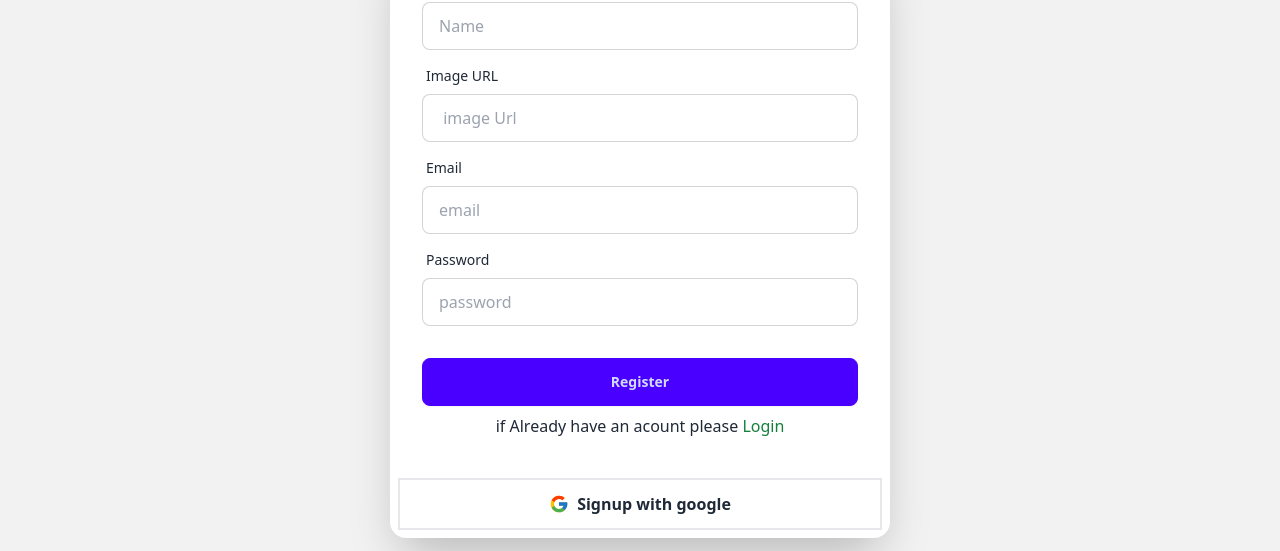
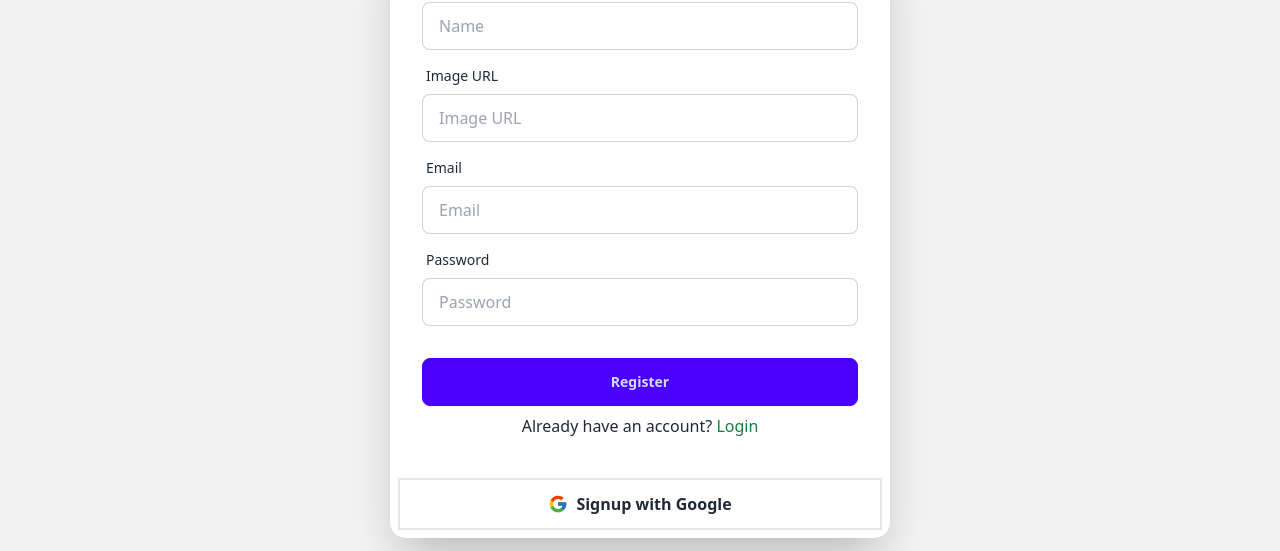
Before and after one commit to tushar54/get-your-service, a React (Vite) app: page /register in a window 1280 px wide. Shown: the part 258-809 px from the top of the page. Built offline with nearby package versions, Linux system fonts and the light colour scheme; no server answers.

Commit message:
i have  replaced fetch by axios

```diff
--- a/src/AllComponent/ServiceBookingModal.jsx
+++ b/src/AllComponent/ServiceBookingModal.jsx
@@ -1,4 +1,5 @@
 import React, { useState } from "react";
+import axios from "axios";
 
 const ServiceBookingModal = ({
   serviceId,
@@ -11,7 +12,6 @@ const ServiceBookingModal = ({
   price,
   onClose,
 }) => {
-    console.log(providerEmail,currentUserEmail)
   const [serviceDate, setServiceDate] = useState("");
   const [specialInstructions, setSpecialInstructions] = useState("");
 
@@ -29,21 +29,23 @@ const ServiceBookingModal = ({
       price,
       serviceStatus: "pending",
     };
- if(providerEmail===currentUserEmail)
- {
-    return console.log("same user")
- }
+
+    if (providerEmail === currentUserEmail) {
+      return console.log("Provider and user cannot be the same.");
+    }
 
     try {
-      const response = await fetch("http://localhost:3000/service/bookings", {
-        method: "POST",
-        headers: {
-          "Content-Type": "application/json",
-        },
-        body: JSON.stringify(bookingData),
-      });
+      const response = await axios.post(
+        "http://localhost:3000/service/bookings",
+        bookingData,
+        {
+          headers: {
+            "Content-Type": "application/json",
+          },
+        }
+      );
 
-      if (response.ok) {
+      if (response.status === 200) {
         alert("Booking successful!");
         onClose(); // Close the modal
       } else {
@@ -56,7 +58,7 @@ const ServiceBookingModal = ({
   };
 
   return (
-    <div className=" fixed inset-0 z-[10000]  bg-gray-800 bg-opacity-75 flex justify-center overflow-y-auto items-center">
+    <div className="fixed inset-0 z-[10000] bg-gray-800 bg-opacity-75 flex justify-center overflow-y-auto items-center">
       <div className="bg-white p-6 rounded-lg shadow-lg w-full md:w-2/3 lg:w-10/12 max-h-[90vh]">
         <h2 className="text-2xl font-bold mb-4">Book Service</h2>
         <form className="grid grid-cols-3">
@@ -78,14 +80,6 @@ const ServiceBookingModal = ({
               className="input input-bordered w-full"
             />
           </div>
-          {/* <div className="mb-2">
-            <label className="block font-medium">Service Image</label>
-            <img
-              src={serviceImage}
-              alt={serviceName}
-              className="rounded w-full"
-            />
-          </div> */}
           <div className="mb-2">
             <label className="block font-medium">Provider Email</label>
             <input
--- a/src/AllRoute/Register.jsx
+++ b/src/AllRoute/Register.jsx
@@ -2,91 +2,57 @@ import { useContext, useState } from "react";
 import { Link, useNavigate } from "react-router-dom";
 import { FcGoogle } from "react-icons/fc";
 import { Context } from "../AllContext/Authcontext";
+import { updateProfile } from "firebase/auth";
 
 const Register = () => {
+  const { SignUp, googleSignup } = useContext(Context);
+  const [errorForpass, setErrorForpass] = useState("");
+  const navigate = useNavigate();
 
-  const { SignUp, googleSignup } = useContext(Context)
-  const [errorForpass, setErrorForpass] = useState('')
-  const navigate = useNavigate()
-
-  // signupwithpassword
-
-  const handleRegisterButton = (e) => {
-    e.preventDefault()
+  // Signup with password
+  const handleRegisterButton = async (e) => {
+    e.preventDefault();
     const email = e.target.email.value;
     const password = e.target.password.value;
     const name = e.target.name.value;
     const imgurl = e.target.imgurl.value;
-    const setOfInput = { email, name, imgurl }
 
     if (!password_validate(password)) {
-      return setErrorForpass('you must give minimum 6 char and at-least one uppercase and one lowarcase ')
+      return setErrorForpass(
+        "You must provide a minimum of 6 characters, including at least one uppercase and one lowercase letter."
+      );
+    } else if (!imgurl || !/^https?:\/\/.+\.(jpg|jpeg|png|webp|avif|gif|svg)$/.test(imgurl)) {
+      return setErrorForpass("Please provide a valid image URL.");
     }
-    else if (!imgurl || !/^https?:\/\/.+\.(jpg|jpeg|png|webp|avif|gif|svg)$/.test(imgurl)) {
-      return setErrorForpass('Please provide a valid image URL.');
+
+    try {
+      const result = await SignUp(email, password);
+      const user = result.user;
+
+      // Update the user's profile
+      await updateProfile(user, {
+        displayName: name,
+        photoURL: imgurl,
+      });
+
+      navigate("/");
+    } catch (error) {
+      setErrorForpass("Failed to create account. Please try again.");
     }
-    SignUp(email, password)
-      .then(result => {
+  };
 
-        const metadata = result.user.metadata.createdAt;
-        setOfInput.metadata = metadata;
-        fetch('https://assignment-10-server-side-roan.vercel.app/users', {
-          method: 'POST',
-          headers: {
-            'content-type': 'application/json'
-          },
-          body: JSON.stringify(setOfInput)
-        })
-          .then(res => res.json())
-          .then(data => {
-
-          })
-
-
-        navigate('/')
-      })
-      .catch(error => {setErrorForpass('bad request')})
-  }
-  // signupwithpassword
-
-
-
-
-  // signinwithgoogle
-
-
+  // Sign in with Google
   const logInwithgoogle = () => {
     googleSignup()
-      .then(result => {
+      .then(() => {
+        navigate("/");
+      })
+      .catch(() => {
+        setErrorForpass("Google sign-in failed. Please try again.");
+      });
+  };
 
-
-        const name = result?.user.displayName
-        const email = result?.user.email
-        const imgurl = result?.user.photoURL
-
-        const googleUserInfo = {
-          name, email, imgurl
-        }
-
-        fetch('https://assignment-10-server-side-roan.vercel.app/users', {
-          method: 'POST',
-          headers: {
-            'content-type': 'application/json'
-          },
-          body: JSON.stringify(googleUserInfo)
-        })
-          .then(res => res.json())
-          .then(data => {
-
-          })
-
-        navigate('/')
-      })
-      .catch(error => { })
-  }
-  // signinwithgoogle
-
-  // password validation
+  // Password validation
   function password_validate(password) {
     return (
       /[A-Z]/.test(password) &&
@@ -94,61 +60,90 @@ const Register = () => {
       password.length >= 6
     );
   }
-  // password validation
-
 
   return (
     <div>
-      {/* <div><Navbar></Navbar></div> */}
-      <div className="hero bg-base-200  ">
-        <div className="hero-content flex-col ">
+      <div className="hero bg-base-200">
+        <div className="hero-content flex-col">
           <div className="text-center lg:text-left">
-            <h1 className="text-5xl font-bold ">Register</h1>
-
+            <h1 className="text-5xl font-bold">Register</h1>
           </div>
-          <div className="card bg-base-100  shadow-2xl w-[500px] ">
+          <div className="card bg-base-100 shadow-2xl w-[500px]">
             <form onSubmit={handleRegisterButton} className="card-body">
               <div className="form-control">
                 <label className="label">
                   <span className="label-text">Name</span>
                 </label>
-                <input type="text" name="name" placeholder="Name" className="input input-bordered" required />
+                <input
+                  type="text"
+                  name="name"
+                  placeholder="Name"
+                  className="input input-bordered"
+                  required
+                />
               </div>
               <div className="form-control">
                 <label className="label">
                   <span className="label-text">Image URL</span>
                 </label>
-                <input type="text" name="imgurl" placeholder=" image Url" className="input input-bordered" />
+                <input
+                  type="text"
+                  name="imgurl"
+                  placeholder="Image URL"
+                  className="input input-bordered"
+                />
               </div>
               <div className="form-control">
                 <label className="label">
                   <span className="label-text">Email</span>
                 </label>
-                <input type="email" name="email" placeholder="email" className="input input-bordered" required />
+                <input
+                  type="email"
+                  name="email"
+                  placeholder="Email"
+                  className="input input-bordered"
+                  required
+                />
               </div>
               <div className="form-control">
                 <label className="label">
                   <span className="label-text">Password</span>
                 </label>
-                <input type="password" name="password" placeholder="password" className="input input-bordered" required />
+                <input
+                  type="password"
+                  name="password"
+                  placeholder="Password"
+                  className="input input-bordered"
+                  required
+                />
               </div>
               <div className="form-control mt-6">
                 <button className="btn btn-primary">Register</button>
               </div>
               <div className="text-center">
-                <h1 className="">if Already have an acount please <Link to={'/login'} className="text-green-700">Login</Link></h1>
+                <h1>
+                  Already have an account?{" "}
+                  <Link to={"/login"} className="text-green-700">
+                    Login
+                  </Link>
+                </h1>
               </div>
             </form>
             <div>
               <div className="text-red-500 text-center">{errorForpass && errorForpass}</div>
-              <div onClick={logInwithgoogle} className="text-center border-2 m-2 px-2 py-3">
-                <p className="font-bold flex justify-center items-center gap-2"> <FcGoogle className="text-xl" />Signup with google</p>
+              <div
+                onClick={logInwithgoogle}
+                className="text-center border-2 m-2 px-2 py-3 cursor-pointer"
+              >
+                <p className="font-bold flex justify-center items-center gap-2">
+                  <FcGoogle className="text-xl" />
+                  Signup with Google
+                </p>
               </div>
             </div>
           </div>
         </div>
       </div>
-      {/* <div><Footer></Footer></div> */}
     </div>
   );
 };
--- a/src/AllRoute/ServiceDetails.jsx
+++ b/src/AllRoute/ServiceDetails.jsx
@@ -2,32 +2,33 @@ import { useParams } from "react-router-dom";
 import { useContext, useEffect, useState } from "react";
 import ServiceBookingModal from "../AllComponent/ServiceBookingModal";
 import { Context } from "../AllContext/Authcontext";
- // Modal component
+import axios from "axios"; // Import Axios
 
 const ServiceDetails = () => {
-  const {currentUser}=useContext(Context)
-  console.log(currentUser)
-  // console.log(currentUser)
-  const {id } = useParams();
+  const { currentUser } = useContext(Context);
+  const { id } = useParams();
   const [service, setService] = useState(null);
   const [showModal, setShowModal] = useState(false); // Modal visibility state
 
+  useEffect(() => {
+    // Fetch service details using Axios
+    const fetchServiceDetails = async () => {
+      try {
+        const response = await axios.get(`http://localhost:3000/service/${id}`);
+        setService(response.data);
+      } catch (error) {
+        console.error("Error fetching service details:", error);
+      }
+    };
 
-  useEffect(() => {
-    // Replace with your actual API or database fetch logic
-    fetch(`http://localhost:3000/service/${id}`)
-      .then((res) => res.json())
-      .then((data) => {
-        setService(data);
-      });
+    fetchServiceDetails();
   }, [id]);
-  console.log(service)
 
   if (!service) return <p>Loading...</p>;
 
   return (
     <div className="p-4">
-      <div className="card w-full bg-base-100 shadow-md ">
+      <div className="card w-full bg-base-100 shadow-md">
         <figure>
           <img
             src={service.imageUrl}
@@ -65,8 +66,8 @@ const ServiceDetails = () => {
           serviceImage={service.imageUrl}
           providerEmail={service.serviceProvider.email}
           providerName={service.serviceProvider.name}
-          currentUserEmail={currentUser.email}
-          currentUserName={currentUser.displayName}
+          currentUserEmail={currentUser?.email || ""}
+          currentUserName={currentUser?.displayName || ""}
           price={service.price}
           onClose={() => setShowModal(false)} // Close the modal
         />
```
Also changed, not shown: src/AllRoute/ServiceToDo.jsx (+18 -15 lines).
